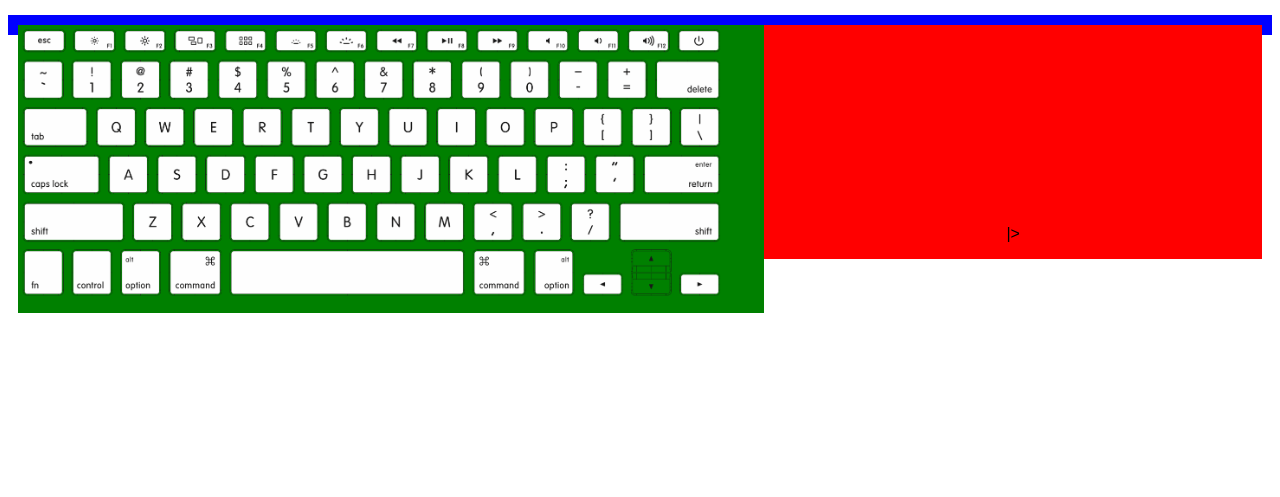
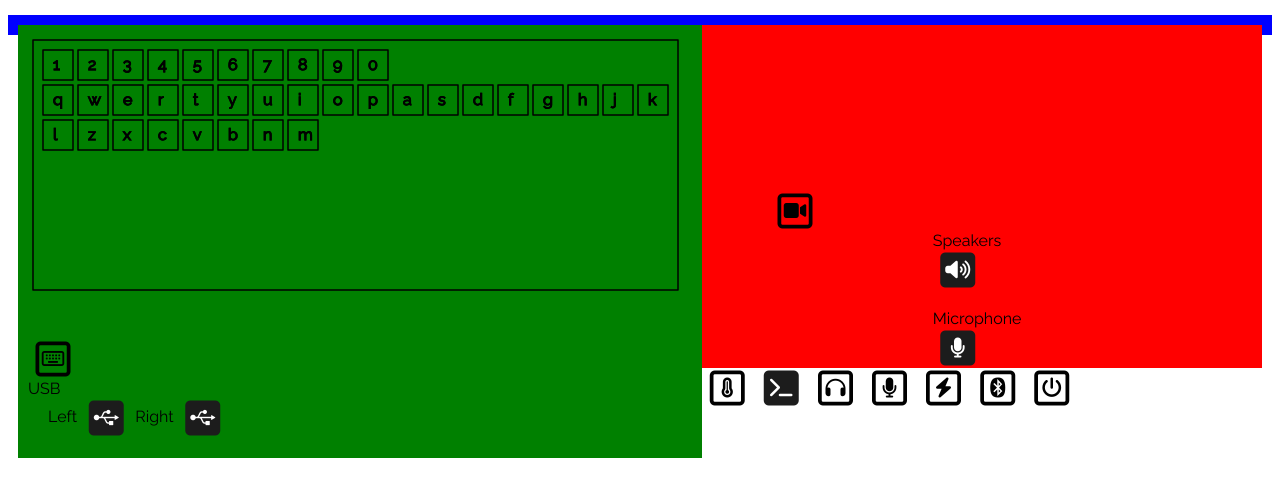
Before and after one commit to TDMacTeam/MacTesterElectron, an Electron app: page index.html in a window 1280 px wide. Shown: the part 93-590 px from the top of the page. Drawn offline with Linux system fonts and the light colour scheme; a web font is replaced by a local one.

Commit message:
Created js directory & moved JS code to it Began working with canvas to create keyboard tester FontAwesome is kinda cool

```diff
--- a/css/main.css
+++ b/css/main.css
@@ -1,5 +1,5 @@
 body {
-  font-family: "Muli", sans-serif;
+  font-family: "Raleway", sans-serif;
 }
 
 header {
@@ -23,26 +23,43 @@ header h1 {
 
 #rightSide {
   float: right;
-  max-width: 40%;
-  width: 40%;
+  width: calc(45% - 10px);
   display: flex;
   flex-direction: column;
   justify-content: flex-start;
   align-items: center;
   background-color: red;
+  padding-right: 10px;
+  padding-top: 10px;
 }
 
 #leftSide {
   float: left;
-  width: 60%;
+  width: calc(55% - 10px);
   background-color: green;
-}
-
-#kbLayout {
-  width: 95%;
-  padding-right: 10px;
+  padding-left: 10px;
+  padding-top: 10px;
 }
 
 #camera {
   width: 360px;
 }
+
+#audioContainer {
+  display: flex;
+  flex-direction: column;
+  align-items: flex-start;
+}
+
+#usb {
+  position: relative;
+  left: 20px;
+}
+
+.notifier {
+  padding-bottom: 20px;
+}
+
+.fa-grey {
+  color: #1C1C1C;
+}
--- a/index.html
+++ b/index.html
@@ -3,11 +3,13 @@
 	<head>
 		<meta charset="UTF-8">
 		<title>Tech Defenders Mac Tester</title>
-    <script src="camera.js"></script>
+		<script src="js/keyboard.js"></script>
+		<script src="js/camera.js"></script>
 		<link href="css/main.css" rel="stylesheet" />
-    <link href="https://fonts.googleapis.com/css?family=Muli:400,600|Raleway:400,600" rel="stylesheet" />
+		<link href="https://fonts.googleapis.com/css?family=Raleway:400" rel="stylesheet" />
+		<script src="https://use.fontawesome.com/e810e5ccc9.js"></script>
 	</head>
-  <body>
+	<body onload="drawKeyboard()">
 		<header>
 			<img src="images/td_icon.png" width="64" height="64" />
 			<h1>Tech Defenders Mac Tester</h1>
@@ -15,22 +17,81 @@
 		<div id="mainContents">
 			<div id="leftSide">
 				<div id="keyboardContainer">
-            <img src="images/notebook_layout.png" id="kbLayout"/>
+					<canvas id="kbLayout" width="750px" height="300px"></canvas>
+					<span class="fa-stack fa-lg">
+						<i class="fa fa-square-o fa-stack-2x"></i>
+						<i class="fa fa-keyboard-o fa-stack-1x"></i>
+					</span>
+				</div>
+				<div id="notifiers">
+					<label id="USBLabel">USB</label>
+					<div id="usb" class="notifier">
+						<label id="leftUSBLabel">Left</label>
+						<span class="fa-stack fa-lg" id="leftUSB">
+							<i class="fa fa-square fa-stack-2x fa-grey" aria-hidden="true"></i>
+							<i class="fa fa-usb fa-stack-1x fa-inverse" aria-hidden="true"></i>
+						</span>
+						<label id="rightUSBLabel">Right</label>
+						<span class="fa-stack fa-lg">
+							<i class="fa fa-square fa-stack-2x fa-grey" aria-hidden="true"></i>
+							<i class="fa fa-usb fa-stack-1x fa-inverse" aria-hidden="true"></i>
+						</span>
+					</div>
 				</div>
 			</div>
 			<div id="rightSide">
 				<div id="cameraContainer">
+					<span class="fa-stack fa-lg">
+						<i class="fa fa-square-o fa-stack-2x"></i>
+						<i class="fa fa-video-camera fa-stack-1x"></i>
+					</span>
 					<video id="camera" autoplay></video>
 				</div>
 				<div id="audioContainer">
 					<audio id="audio"></audio>
-          <div id="audioControls">
-            <p>
-              |>
-            </p>
+					<label>Speakers</label>
+					<span class="fa-stack fa-lg fa-grey">
+						<i class="fa fa-square fa-stack-2x"></i>
+						<i class="fa fa-volume-up fa-inverse fa-stack-1x"></i>
+					</span>
+					<br />
+					<label>Microphone</label>
+					<span class="fa-stack fa-lg fa-grey" onclick="playAudio()">
+						<i class="fa fa-square fa-stack-2x"></i>
+						<i class="fa fa-microphone fa-inverse fa-stack-1x"></i>
+					</span>
 				</div>
 			</div>
 		</div>
+		<div id="fa-unused">
+			<span class="fa-stack fa-lg">
+				<i class="fa fa-square-o fa-stack-2x"></i>
+				<i class="fa fa-thermometer fa-stack-1x"></i>
+			</span>
+			<span class="fa-stack fa-lg fa-grey">
+				<i class="fa fa-square fa-stack-2x"></i>
+				<i class="fa fa-terminal fa-stack-1x fa-inverse"></i>
+			</span>
+			<span class="fa-stack fa-lg">
+				<i class="fa fa-square-o fa-stack-2x"></i>
+				<i class="fa fa-headphones fa-stack-1x"></i>
+			</span>
+			<span class="fa-stack fa-lg">
+				<i class="fa fa-square-o fa-stack-2x"></i>
+				<i class="fa fa-microphone fa-stack-1x"></i>
+			</span>
+			<span class="fa-stack fa-lg">
+				<i class="fa fa-square-o fa-stack-2x"></i>
+				<i class="fa fa-bolt fa-stack-1x"></i>
+			</span>
+			<span class="fa-stack fa-lg">
+				<i class="fa fa-square-o fa-stack-2x"></i>
+				<i class="fa fa-bluetooth fa-stack-1x"></i>
+			</span>
+			<span class="fa-stack fa-lg">
+				<i class="fa fa-square-o fa-stack-2x"></i>
+				<i class="fa fa-power-off fa-stack-1x"></i>
+			</span>
 		</div>
 	</body>
 </html>
--- a/camera.js
+++ b/js/camera.js
@@ -1,8 +1,4 @@
-'use strict'
-
-window.onload = function(e) {
-  init();
-}
+window.addEventListener('load', init, false);
 
 function init() {
   if (!hasUserMedia()) {
@@ -33,6 +29,15 @@ function loadAudio() {
   });
 }
 
+function playAudio() {
+  var player = document.getElementById('audio');
+  if (player.paused) {
+    player.play();
+  } else {
+    player.pause();
+  }
+}
+
 function hasUserMedia() {
   return !!(navigator.getUserMedia || navigator.webkitGetUserMedia || navigator.mozGetUserMedia || navigator.msGetUserMedia)
 }
--- /dev/null
+++ b/js/keyboard.js
@@ -0,0 +1,40 @@
+window.addEventListener('load', drawKeyboard, false);
+
+function drawKeyboard(ctx) {
+  var canvas = document.getElementById('kbLayout');
+  var ctx = canvas.getContext('2d');
+
+  var alpha = 'qwertyuiopasdfghjklzxcvbnm'.split('');
+  var numeric = '1234567890'.split('');
+  var xPos = 15;
+  var yPos = 15;
+
+  ctx.font = '16px Raleway';
+
+  numeric.forEach((key) => {
+    ctx.strokeRect(xPos, yPos, 30, 30);
+    ctx.strokeText(key, xPos + 10, yPos + 20)
+    xPos += 35;
+    if (xPos >= 625) {
+      yPos += 35;
+      xPos = 15;
+    }
+  });
+
+  yPos += 35;
+  xPos = 15;
+
+  alpha.forEach((key) => {
+    ctx.strokeRect(xPos, yPos, 30, 30);
+    ctx.strokeText(key, xPos + 10, yPos + 20)
+    xPos += 35;
+    if (xPos >= 625) {
+      yPos += 35;
+      xPos = 15;
+    }
+    if (yPos >= 275) {
+      return;
+    }
+  });
+  ctx.strokeRect(5, 5, 645, 250);
+}
```
Lines whose indentation alone changed are shown as unchanged.
